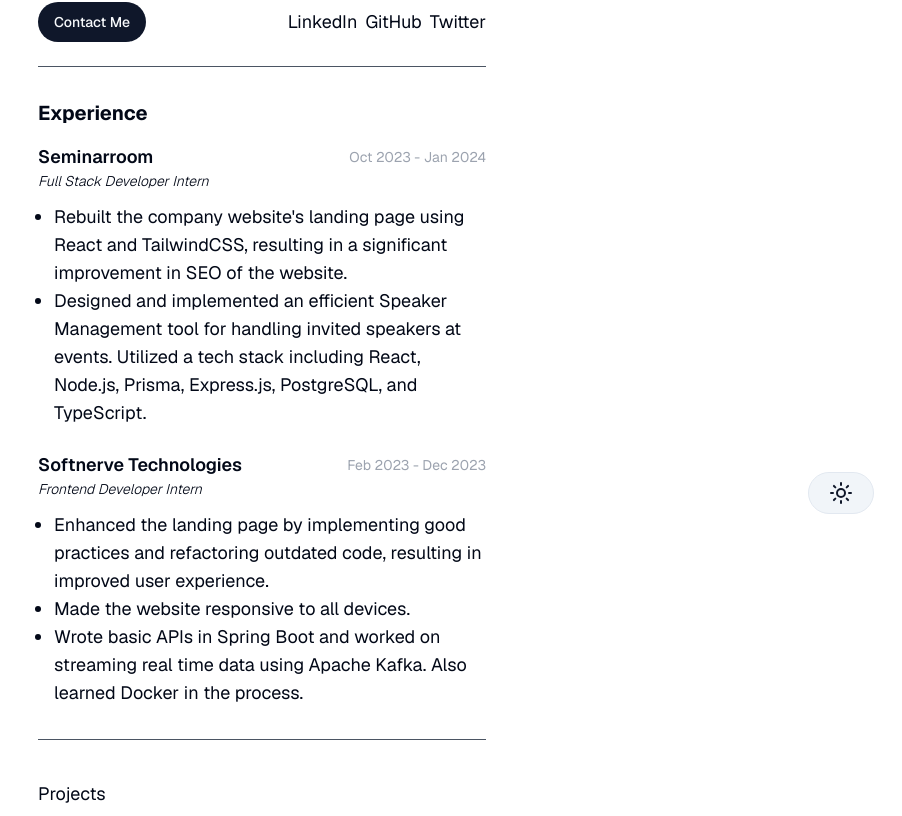
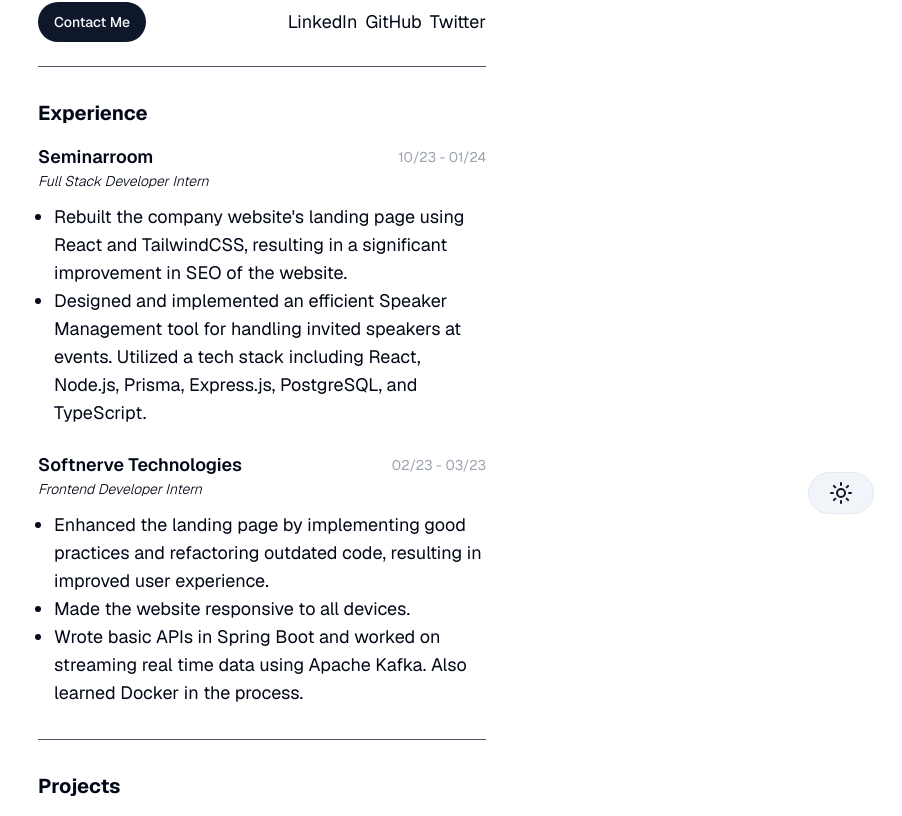
Before and after one commit to shreyas0924/portfolio, a Next.js app: page / in a window 1280 px wide. Shown: the part 258-1074 px from the top of the page, without its empty margins (378-1280 px from the left). Built offline with nearby package versions, Linux system fonts and the light colour scheme.

Commit message:
work section done

```diff
--- a/components/projects.tsx
+++ b/components/projects.tsx
@@ -1,11 +1,9 @@
 import React from 'react'
-
-
 
 const Projects = () => {
   return (
     <main>
-      <div className='mt-10 '>Projects</div>
+      <h3 className='text-xl font-bold mb-4'>Projects</h3>
     </main>
   )
 }
--- a/components/work.tsx
+++ b/components/work.tsx
@@ -14,7 +14,7 @@ const Work = () => {
           >
             Seminarroom
           </Link>
-          <span className='text-sm text-gray-400'>Oct 2023 - Jan 2024</span>
+          <span className='text-sm text-gray-400'>10/23 - 01/24</span>
         </div>
         <p className='italic text-sm font-light'>Full Stack Developer Intern</p>
         <ul className='list-disc pl-4 pt-3'>
@@ -31,9 +31,9 @@ const Work = () => {
         </ul>
       </div>
       <div className='pb-8 mt-6'>
-        <div className='flex justify-between items-center gap-2 '>
+        <div className='flex justify-between items-center gap-1'>
           <h4 className='font-semibold text-md'>Softnerve Technologies</h4>
-          <span className='text-sm text-gray-400'>Feb 2023 - Dec 2023</span>
+          <span className='text-sm text-gray-400'>02/23 - 03/23</span>
         </div>
         <p className='italic text-sm font-light'>Frontend Developer Intern</p>
         <ul className='list-disc pl-4 pt-3'>
```
